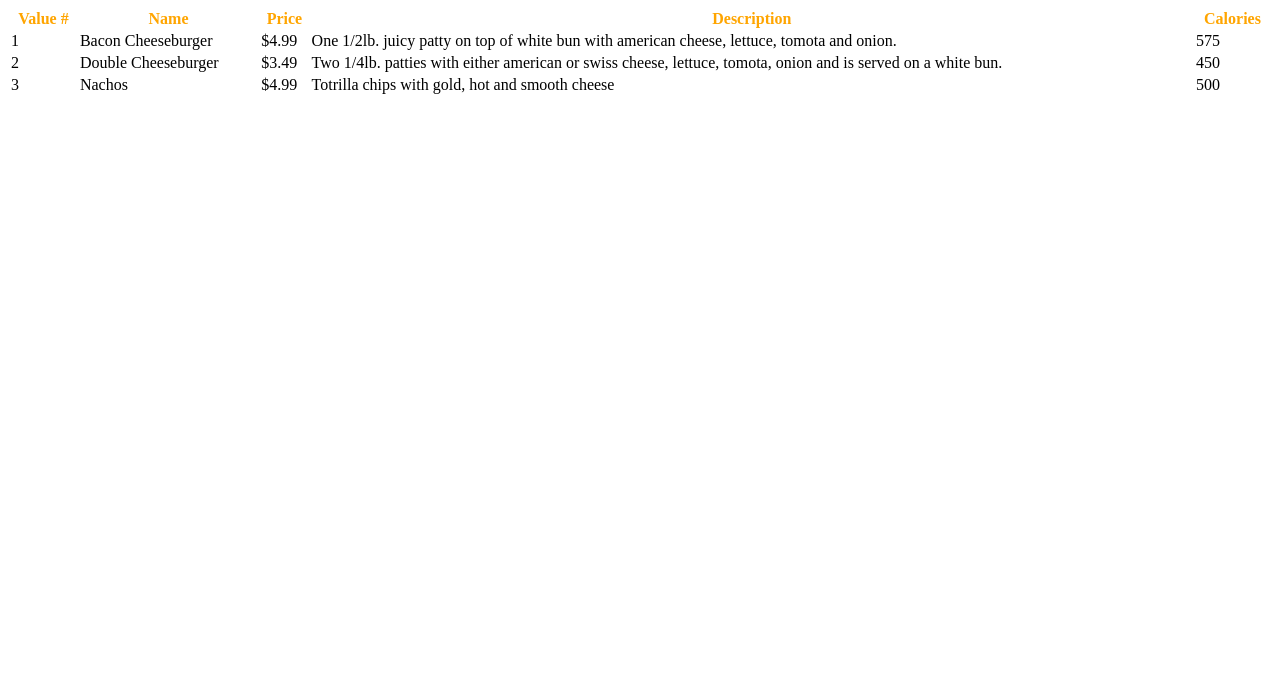
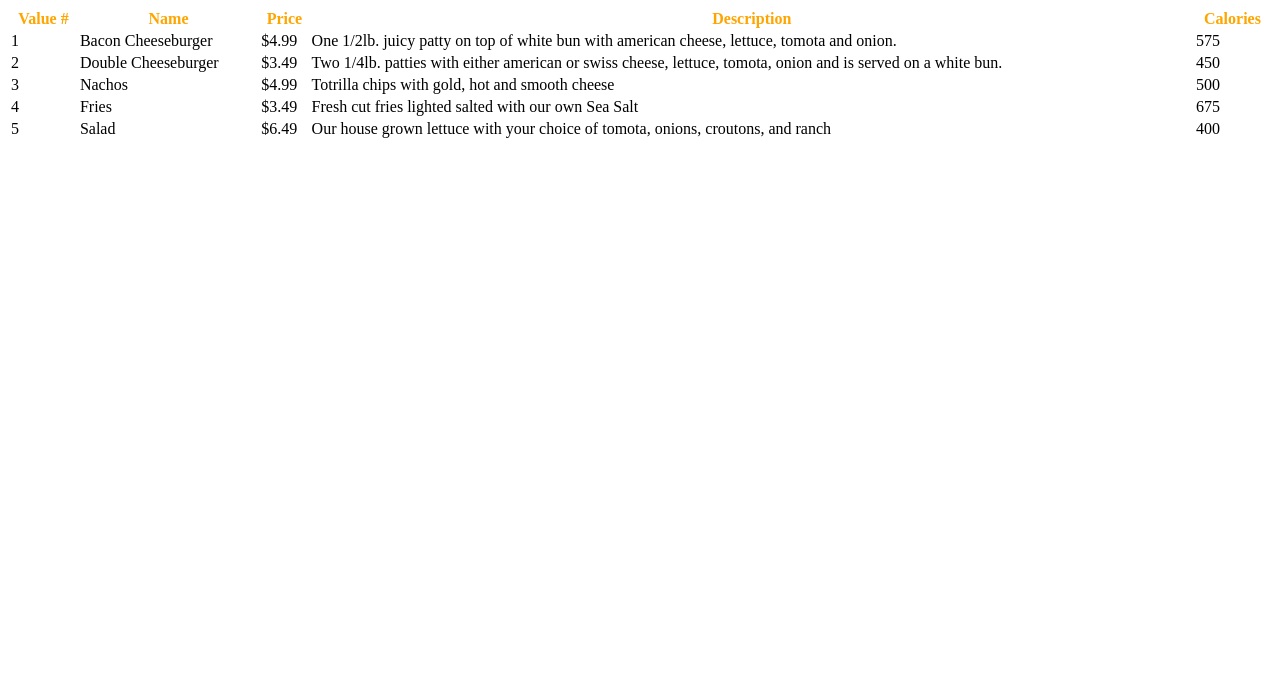
Before and after one commit to drapelajs/Fast-Food, a plain HTML site: page index.html in a window 1280 px wide. Shown: the part 118-800 px from the top of the page. Drawn offline with Linux system fonts and the light colour scheme.

Commit message:
Added value #4 and 5

```diff
--- a/index.html
+++ b/index.html
@@ -37,6 +37,20 @@
     <td>Totrilla chips with gold, hot and smooth cheese</td>
     <td>500</td>
   </tr>
+  <tr>
+    <td>4</td>
+    <td>Fries</td>
+    <td>$3.49</td>
+    <td>Fresh cut fries lighted salted with our own Sea Salt</td>
+    <td>675</td>
+ </tr>
+ <tr>
+    <td>5</td>
+    <td>Salad</td>
+    <td>$6.49</td>
+    <td>Our house grown lettuce with your choice of tomota, onions, croutons, and ranch</td>
+    <td>400</td>
+ </tr>
 </table>
 
 
```
